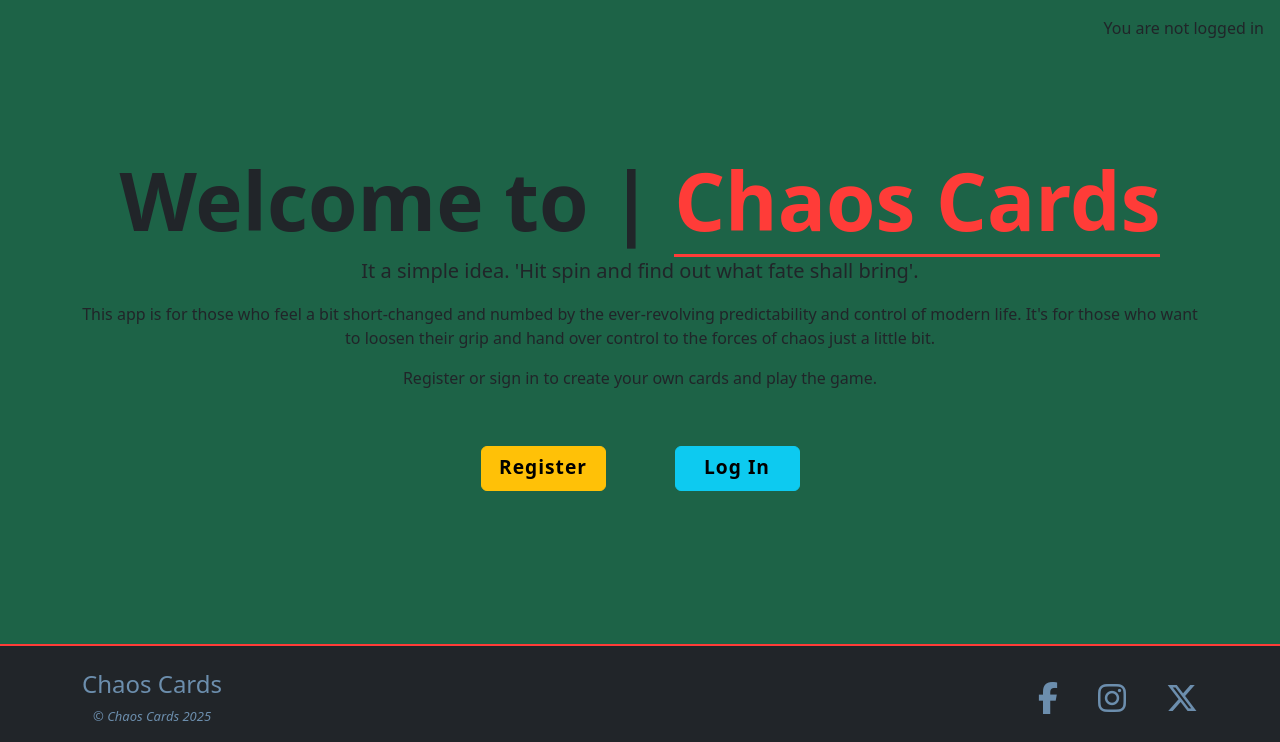
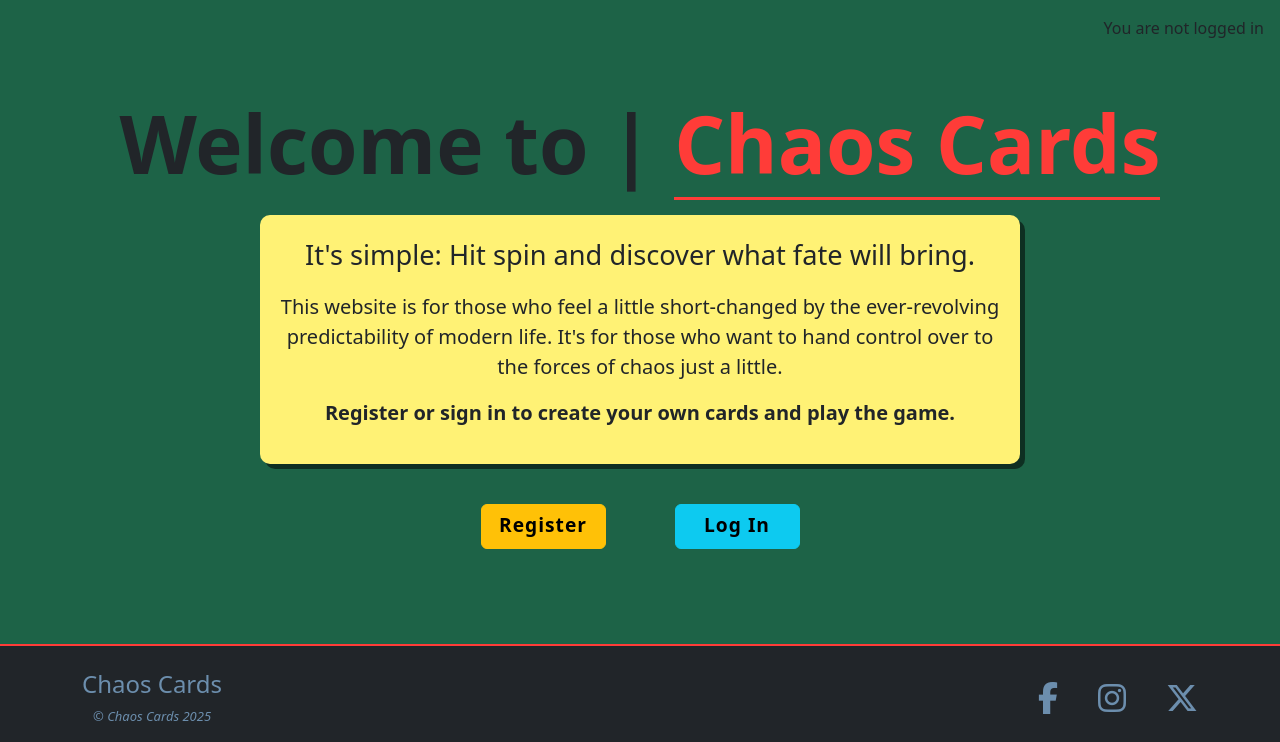
Before and after one commit to JamieJB123/chaos-cards-django, a Django app: page / in a window 1280 px wide. Shown: the part 58-800 px from the top of the page. Run offline with Django 5.2, Linux system fonts and the light colour scheme; some libraries are stand-ins or nearby versions.

Commit message:
Minor amend: logged out home page styling to improve accessibility

```diff
--- a/chaos_app/templates/chaos_app/home.html
+++ b/chaos_app/templates/chaos_app/home.html
@@ -11,8 +11,8 @@
 
         <header class="container text-center mb-4 d-flex flex-column justify-content-center">
             <h1 class="display-1">Chaos Cards</h1>
-            <p class="lead">It's simple. Hit spin and find out what fate shall bring.</p>
-            <p id="small">For those hungry for a bit of hazard and fed up with all the predictable monotony.</p>
+            <p class="lead">It's simple: Hit spin and discover what fate will bring.</p>
+            <p id="small">For those hungry for hazard and tired of the predictable monotony.</p>
         </header>
 
         <section id="card-container" class="container text-center d-flex justify-content-center">
@@ -66,10 +66,15 @@
     <!-- If user is not authenticated welcome them to the page, brief description and option to register or log-in -->
     {% else %}
     <header class="container text-center mb-4 d-flex flex-column justify-content-center">
-            <h1 class="display-1">Welcome to | <span class="orange-title">Chaos Cards</span></h1>
-            <p class="lead">It a simple idea. 'Hit spin and find out what fate shall bring'.</p>
-            <p id="small">This app is for those who feel a bit short-changed and numbed by the ever-revolving predictability and control of modern life. It's for those who want to loosen their grip and hand over control to the forces of chaos just a little bit.</p>
-            <p>Register or sign in to create your own cards and play the game.</p>
+        <div class="row">
+            <h1 class="display-1 mb-4">Welcome to | <span class="orange-title">Chaos Cards</span></h1>
+            <div class="yellow-background col-md-8 offset-md-2">
+            <!-- Welcome message and brief description of the app -->
+                <p class="lead large">It's simple: Hit spin and discover what fate will bring.</p>
+                <p class="lead">This website is for those who feel a little short-changed by the ever-revolving predictability of modern life. It's for those who want to hand control over to the forces of chaos just a little.</p>
+                <p class="lead bold">Register or sign in to create your own cards and play the game.</p>
+            </div>
+        </div>
             <div class="container mt-4 d-flex justify-content-center">
                 <div class="col-md-4">
                     <div class="row">
--- a/static/css/style.css
+++ b/static/css/style.css
@@ -82,16 +82,13 @@ header {
     font-weight: bold;
 }
 
-.lead {
-    font-weight: 100px;
-}
-
+/*-------------------------------------------- About Page */
 hr {
     border: 3px solid #212529;
     opacity: 0.75;
     width: 75%;
 }
-
+/* -------------------------------------------Card Styling */
 /* Tweak card styling for home page */
 .card.card-home {
     margin-top: 2.5rem;
@@ -120,6 +117,7 @@ hr {
     font-weight: bold;
 }
 
+/* ------------------------------------Home Page Logged In */
 #container {
     background-color: #ff3c38;
     padding: 5px 45px 20px;
@@ -153,9 +151,23 @@ hr {
     letter-spacing: 1px;
 }
 
+/* -----------------------------------Home Page Logged Out */
 .orange-title {
     color: #ff3c38;
     border-bottom: 3px solid #ff3c38;
+}
+.yellow-background {
+    background-color: #fff275;
+    padding: 20px;
+    border-radius: 10px;
+    box-shadow: 5px 5px rgba(0, 0, 0, 0.52);
+}
+.large {
+    font-size: 1.7rem;
+    font-weight: 400;
+}
+.bold {
+    font-weight: 700;
 }
 /* ------------------------------------------- Footer Styles */
 
```
